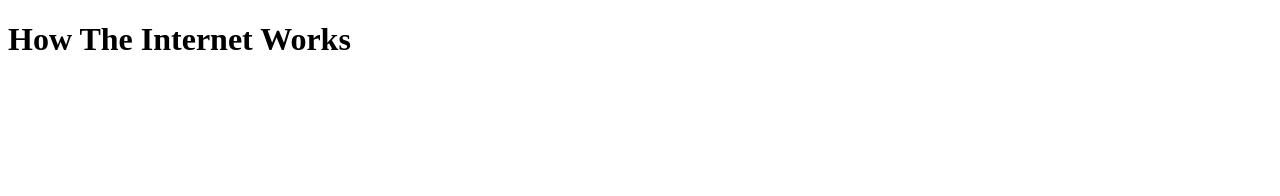
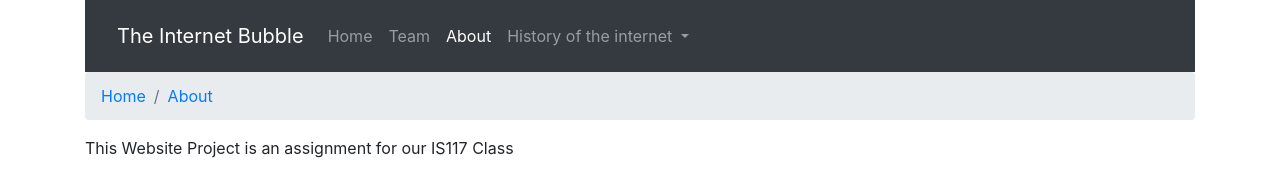
Before and after one commit to AhmedA202020/Howtheinternetworks, a plain HTML site: page docs/index.html in a window 1280 px wide. Drawn offline with nearby package versions, Linux system fonts and the light colour scheme.

Commit message:
task: Adding the frame for the homepage

```diff
--- a/docs/index.html
+++ b/docs/index.html
@@ -1,10 +1,68 @@
-<!DOCTYPE html>
+<!doctype html>
 <html lang="en">
 <head>
-    <meta charset="UTF-8">
-    <title>How The Internet Works</title>
+    <!-- Required meta tags -->
+    <meta charset="utf-8">
+    <meta name="viewport" content="width=device-width, initial-scale=1, shrink-to-fit=no">
+
+    <!-- Bootstrap CSS -->
+    <link rel="stylesheet" href="https://stackpath.bootstrapcdn.com/bootstrap/4.5.2/css/bootstrap.min.css" integrity="sha384-JcKb8q3iqJ61gNV9KGb8thSsNjpSL0n8PARn9HuZOnIxN0hoP+VmmDGMN5t9UJ0Z" crossorigin="anonymous">
+
+    <title>The Internet Bubble</title>
 </head>
 <body>
-<h1>How The Internet Works</h1>
+<div class="container">
+    <nav class="navbar navbar-expand-lg navbar-light bg-dark">
+        <nav class="navbar navbar-dark bg-dark">
+            <a class="navbar-brand" href="index.html">The Internet Bubble</a>
+            <button class="navbar-toggler" type="button" data-toggle="collapse" data-target="#navbarNav" aria-controls="navbarNav" aria-expanded="false" aria-label="Toggle navigation">
+                <span class="navbar-toggler-icon"></span>
+            </button>
+            <div class="collapse navbar-collapse" id="navbarNav">
+                <ul class="navbar-nav">
+                    <li class="nav-item">
+                        <a class="nav-link" href="index.html">Home</a>
+                    </li>
+                    <li class="nav-item">
+                        <a class="nav-link" href="team.html">Team</a>
+                    </li>
+                    <li class="nav-item active">
+                        <a class="nav-link" href="about.html">About <span class="sr-only">(current)</span></a>
+                    </li>
+                    <li class="nav-item dropdown">
+                        <a class="nav-link dropdown-toggle" href="#" id="navbarDropdownMenuLink" role="button" data-toggle="dropdown" aria-haspopup="true" aria-expanded="false">
+                            History of the internet
+                        </a>
+                        <div class="dropdown-menu" aria-labelledby="navbarDropdownMenuLink">
+                            <a class="dropdown-item" href="inventionoftheinternet.html">The Invention of the Internet</a>
+                            <a class="dropdown-item" href="browserwars.html">Browser Wars Part 1</a>
+                            <a class="dropdown-item" href="internetsearch.html">Internet Search Part 2</a>
+                            <a class="dropdown-item" href="dotcombubble.html">Dot Com Bubble Part 3</a>
+                            <a class="dropdown-item" href="people.html"> People Part 4</a>
+                        </div>
+                    </li>
+                </ul>
+            </div>
+        </nav>
+    </nav>
+    <nav aria-label="breadcrumb">
+        <ol class="breadcrumb">
+            <li class="breadcrumb-item"><a href="index.html">Home</a></li>
+            <li class="breadcrumb-item active"><a href="#">About</a></li>
+
+        </ol>
+        <div class="row">
+            <div class="col-8">
+                <p>
+                    This Website Project is an assignment for our IS117 Class
+                </p>
+    </nav>
+</div>
+
+<!-- Optional JavaScript -->
+<!-- jQuery first, then Popper.js, then Bootstrap JS -->
+<script src="https://code.jquery.com/jquery-3.5.1.slim.min.js" integrity="sha384-DfXdz2htPH0lsSSs5nCTpuj/zy4C+OGpamoFVy38MVBnE+IbbVYUew+OrCXaRkfj" crossorigin="anonymous"></script>
+<script src="https://cdn.jsdelivr.net/npm/popper.js@1.16.1/dist/umd/popper.min.js" integrity="sha384-9/reFTGAW83EW2RDu2S0VKaIzap3H66lZH81PoYlFhbGU+6BZp6G7niu735Sk7lN" crossorigin="anonymous"></script>
+<script src="https://stackpath.bootstrapcdn.com/bootstrap/4.5.2/js/bootstrap.min.js" integrity="sha384-B4gt1jrGC7Jh4AgTPSdUtOBvfO8shuf57BaghqFfPlYxofvL8/KUEfYiJOMMV+rV" crossorigin="anonymous"></script>
 </body>
 </html>
```
